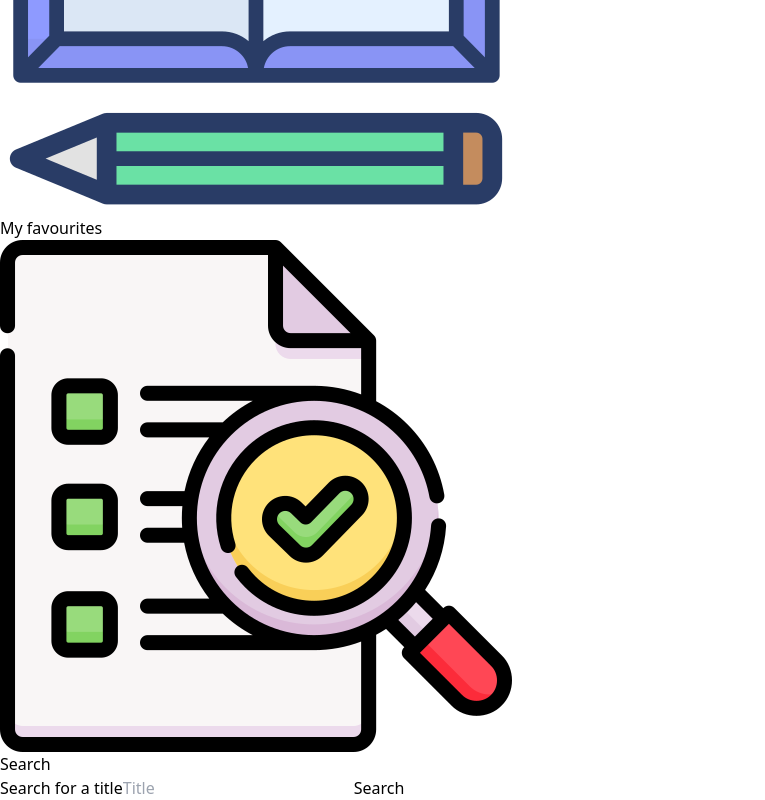
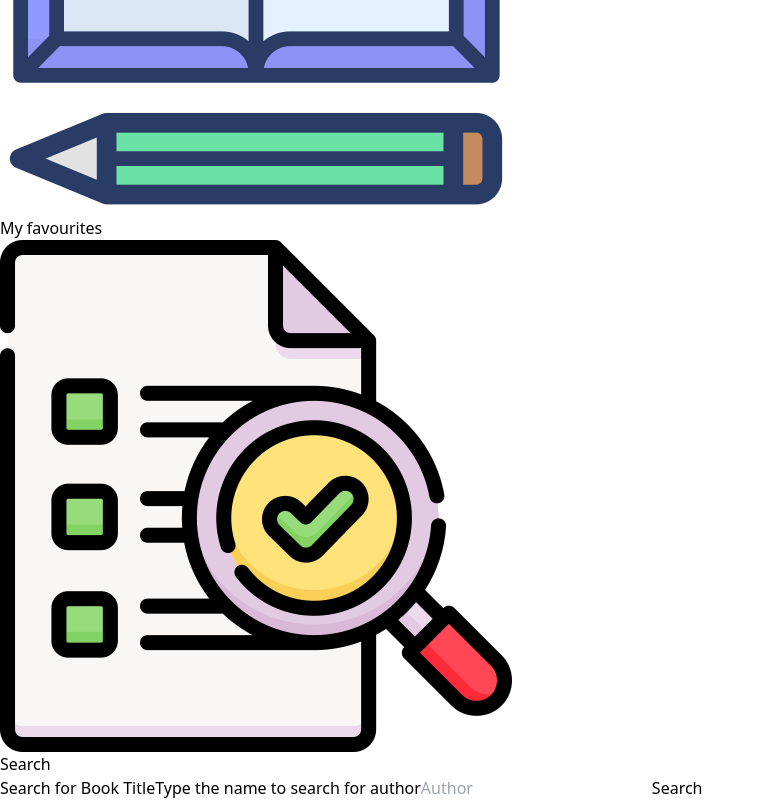
Before and after one commit to bonniemo/Book-crudAPI-bonnieFE23, a React (Vite) app: page / in a window 1280 px wide. Shown: the part 856-1656 px from the top of the page, without its empty margins (0-765 px from the left). Built offline with nearby package versions, Linux system fonts and the light colour scheme.

Commit message:
updated state types and added functionality around search

```diff
--- a/src/components/GlobalContextProvider.tsx
+++ b/src/components/GlobalContextProvider.tsx
@@ -1,12 +1,12 @@
 import { useReducer } from "react"
-import { GlobalContext, InitialFavouriteState } from "../state/GlobalStateContext"
+import { GlobalContext, InitialState,  } from "../state/GlobalStateContext"
 import { reducer } from "../state/Reducer"
 import { GlobalContextProviderProp } from "../types/Types"
 
 
 
 const GlobalContextProvider = ({ children }: GlobalContextProviderProp) => {
-    const [state, dispatch] = useReducer(reducer, InitialFavouriteState);
+    const [state, dispatch] = useReducer(reducer, InitialState);
   return (
     <>
         <GlobalContext.Provider value={{ state, dispatch }}>
--- /dev/null
+++ b/src/hooks/useToggle.ts
@@ -0,0 +1,8 @@
+import { useState } from "react";
+
+export const useToggle = () => {
+  const [toggle, setToggle] = useState(false);
+  const toggleState = () => setToggle((toggle) => !toggle);
+
+  return { toggle, toggleState };
+};
--- a/src/routes/Home.tsx
+++ b/src/routes/Home.tsx
@@ -1,25 +1,43 @@
+import DisplayAuthor from "../components/DisplayAuthor";
 import DisplayBooks from "../components/DisplayBooks";
 import FetchData from "../components/FetchData";
 import { useFormInput } from "../hooks/useFormInput";
 import { useSearch } from "../hooks/useSearch";
+import { useToggle } from "../hooks/useToggle";
 
 const Home = () => {
-  const baseUrl = "https://openlibrary.org/search.json?title=";
-  // https://openlibrary.org/search/authors.json?q=j%20k%20rowling
+  const { toggle, toggleState } = useToggle();
+  const placeholder = toggle ? "Title" : "Author";
+  const toggleBtnLabel = toggle ? "Search for author" : "Search for Book Title";
+  const inputLabel = toggle
+    ? "Type the title to search for a Book"
+    : "Type the name to search for author";
+  const baseUrl = toggle
+    ? "https://openlibrary.org/search.json?title="
+    : "https://openlibrary.org/search/authors.json?q=";
 
   const searchInput = useFormInput("");
   const { handleClick, searchUrl } = useSearch(baseUrl, searchInput.value);
-
-  const placeholder = "Title";
-
   return (
     <article className="bg-pink-300 p-1.5">
       <>
-        <label className="mx-1.5" htmlFor="search">Search for a title</label>
-        <input className="px-1.5 mx-1.5" type="text" placeholder={placeholder} {...searchInput} />
-        <button className=" px-1 border border-black" onClick={handleClick}>Search</button>
+        <button className="px-1 border border-black" onClick={toggleState}>
+          {toggleBtnLabel}
+        </button>
+        <label className="mx-1.5" htmlFor="search">
+          {inputLabel}
+        </label>
+        <input
+          className="px-1.5 mx-1.5"
+          type="text"
+          placeholder={placeholder}
+          {...searchInput}
+        />
+        <button className="px-1 border border-black" onClick={handleClick}>
+          Search
+        </button>
       </>
-      <FetchData componentProp={DisplayBooks} url={searchUrl} />
+      <FetchData componentProp={toggle ? DisplayBooks : DisplayAuthor} url={searchUrl} />
     </article>
   );
 };
--- a/src/state/GlobalStateContext.tsx
+++ b/src/state/GlobalStateContext.tsx
@@ -1,15 +1,16 @@
 import { createContext } from "react";
-import { Action, FavouriteState } from "../types/Types";
+import { Action, InitialStateTypes,  } from "../types/Types";
 
-export const InitialFavouriteState: FavouriteState = {
-    favourites: [],
-    // readbooks: [],
+export const InitialState: InitialStateTypes = {
+    favouriteBooks: [],
+    readBooks: [],
+    favouriteAuthors: [],
 };
 
 export const GlobalContext = createContext<{
-    state: FavouriteState;
+    state: InitialStateTypes;
     dispatch: React.Dispatch<Action>;
 }>({
-    state: InitialFavouriteState,
+    state: InitialState,
     dispatch: () => null,
 });
```
Also changed, not shown: src/types/Types.ts (+10 -13 lines).
